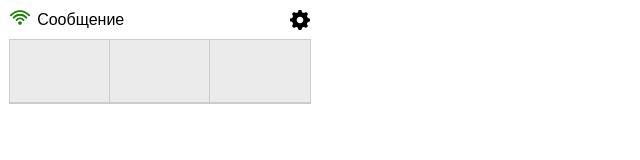
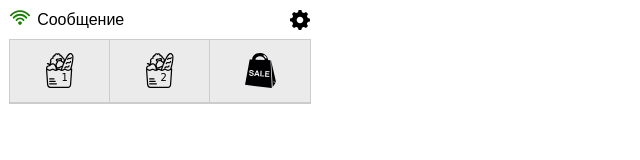
Before and after one commit to toshi4ka7/toshi4ka7.github.io, a plain HTML site: page index.html in a window 1280 px wide. Shown: the whole page, without its empty margins (0-640 px from the left). Drawn offline with nearby package versions, Linux system fonts and the light colour scheme.

Commit message:
Add files via upload

```diff
--- a/css/main.css
+++ b/css/main.css
@@ -144,15 +144,15 @@ body {
 }
 
 .navigator li span.one {
-  background: url(../img/one-page.svg) 0px 0px no-repeat;
+  background: url(../img/one-page-3.svg) 0px 0px no-repeat;
 }
 
 .navigator li span.two {
-  background: url(../img/two-page.svg) 0px 0px no-repeat;
+  background: url(../img/two-page-3.svg) 0px 0px no-repeat;
 }
 
 .navigator li span.tree {
-  background: url(../img/tree-page.svg) 0px 0px no-repeat;
+  background: url(../img/tree-page-3.svg) 0px 0px no-repeat;
 }
 
 .page {
```
